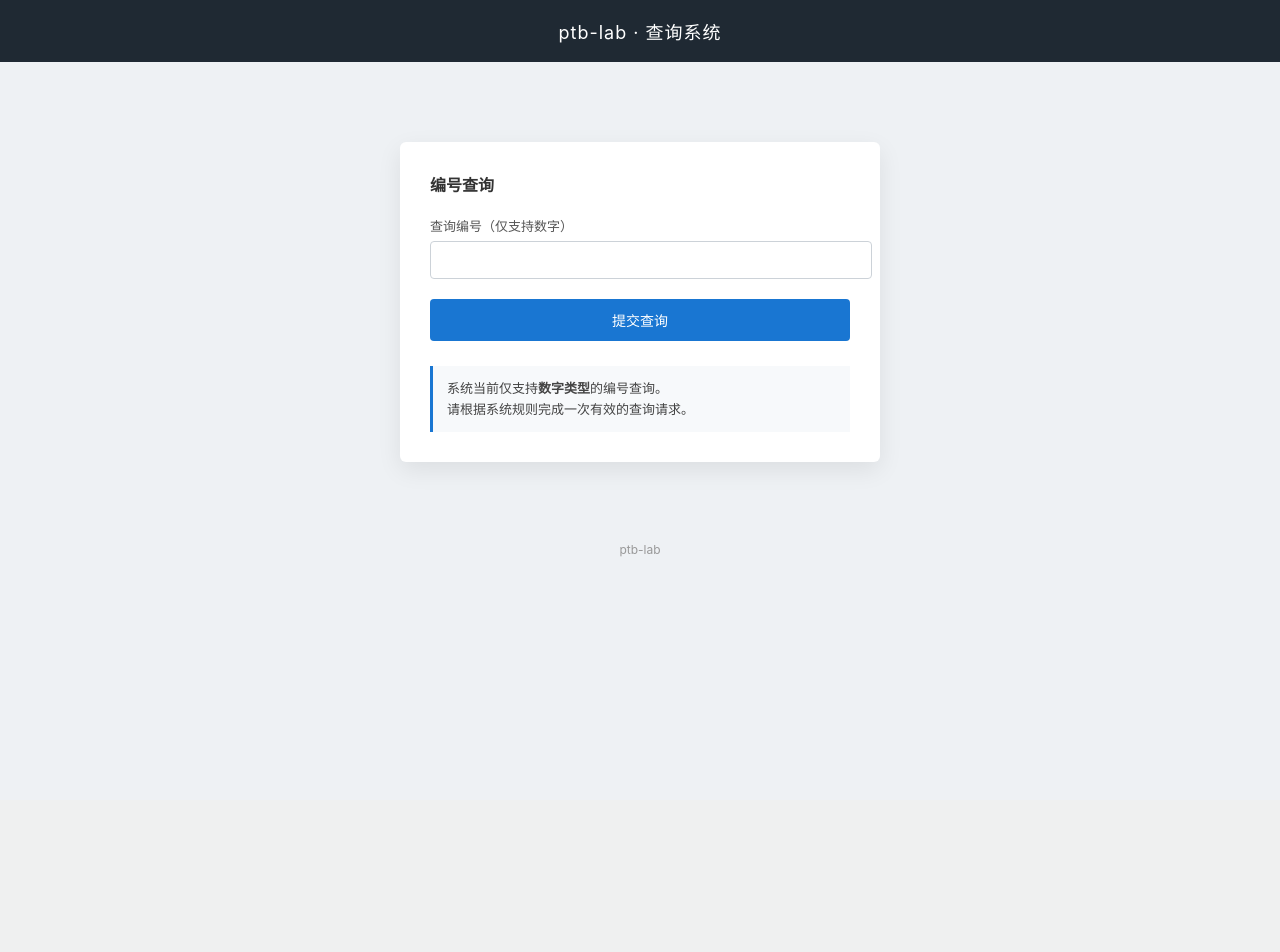
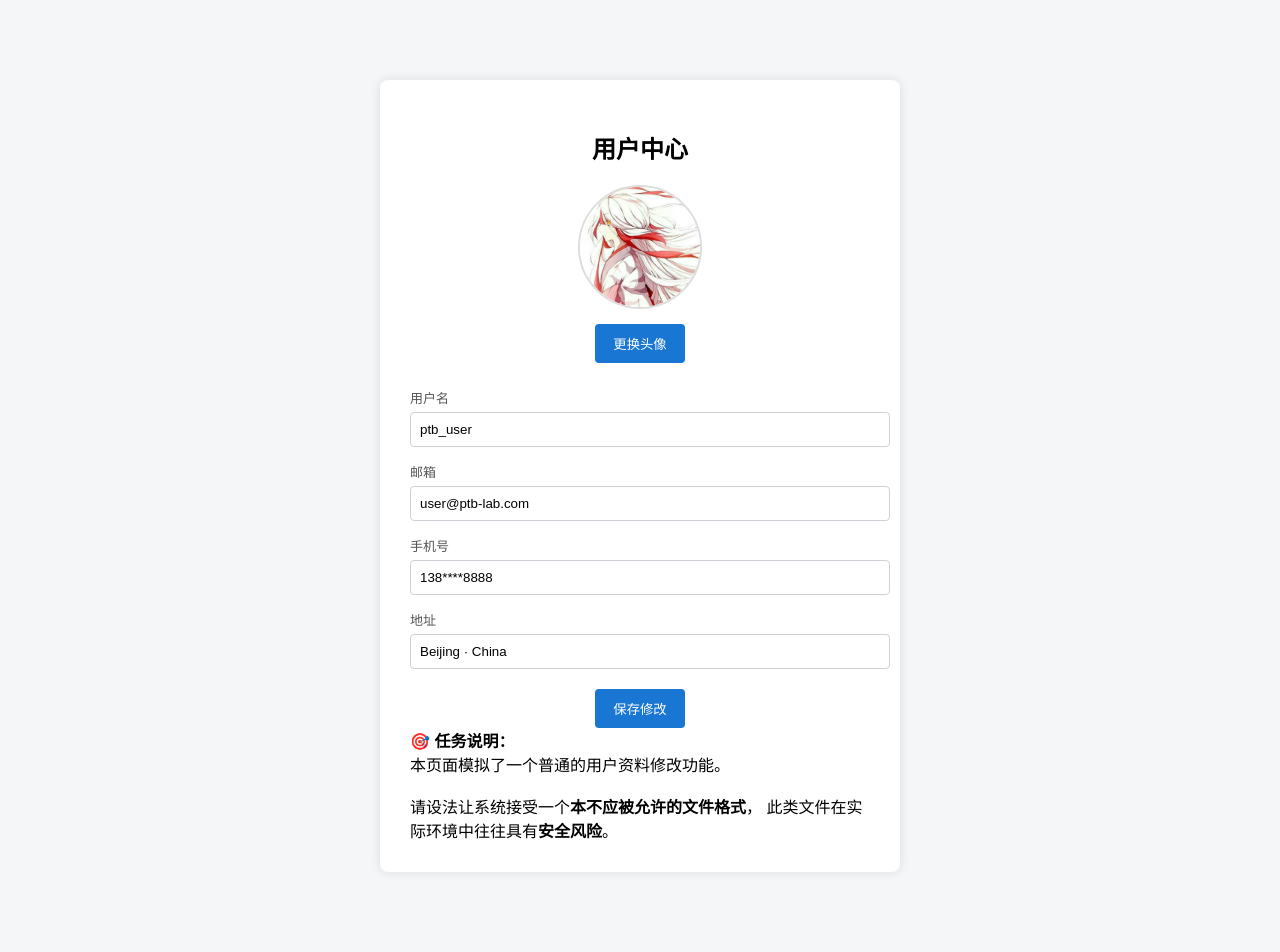
Before and after one commit to Anyuer9837/Target, a PHP site: page / in a window 1280 px wide. Before the commit the page ends 557 px from the top, so only its background shows below. Run offline with PHP 8.4, Linux system fonts and the light colour scheme.

Commit message:
feat:PTB 1.场景优化

```diff
--- a/ptb-lab/index.php
+++ b/ptb-lab/index.php
@@ -2,143 +2,165 @@
 <html lang="zh-CN">
 <head>
     <meta charset="UTF-8">
-    <title>ptb-lab</title>
+    <title>ptb-lab | 用户中心</title>
     <style>
         body {
-            margin: 0;
-            padding: 0;
-            background: #eef1f4;
-            font-family: -apple-system, BlinkMacSystemFont, "Segoe UI",
-                         Roboto, "Helvetica Neue", Arial, sans-serif;
-            color: #333;
+            font-family: Arial, Helvetica, sans-serif;
+            background: #f4f6f8;
         }
-
-        .header {
-            background: #1f2933;
-            color: #fff;
-            padding: 18px 0;
-            text-align: center;
-            font-size: 18px;
-            letter-spacing: 1px;
-        }
-
-        .panel {
-            width: 480px;
+        .container {
+            width: 460px;
             margin: 80px auto;
             background: #fff;
-            border-radius: 6px;
-            box-shadow: 0 8px 24px rgba(0,0,0,0.08);
-            overflow: hidden;
+            padding: 30px;
+            border-radius: 8px;
+            box-shadow: 0 0 12px rgba(0,0,0,0.1);
         }
-
-        .panel-body {
-            padding: 30px;
+        .header {
+            text-align: center;
+            margin-bottom: 25px;
         }
-
-        .panel-body h3 {
-            margin-top: 0;
-            font-size: 16px;
-            font-weight: 600;
-            margin-bottom: 20px;
+        .avatar {
+            width: 120px;
+            height: 120px;
+            border-radius: 50%;
+            border: 2px solid #ddd;
+            object-fit: cover;
+            display: block;
+            margin: 0 auto 8px;
         }
-
-        .form-group {
-            margin-bottom: 20px;
+        .field {
+            margin-bottom: 15px;
         }
-
-        .form-group label {
-            display: block;
+        .field label {
             font-size: 13px;
             color: #555;
-            margin-bottom: 6px;
+            display: block;
+            margin-bottom: 5px;
         }
-
-        .form-group input {
+        .field input {
             width: 100%;
-            padding: 10px;
-            font-size: 14px;
+            padding: 9px;
             border: 1px solid #ccd2d8;
             border-radius: 4px;
-            outline: none;
         }
-
-        .form-group input:focus {
-            border-color: #1976d2;
+        .upload-btn {
+            text-align: center;
+            margin: 15px 0;
         }
-
-        .btn {
-            width: 100%;
-            padding: 11px;
+        button {
+            padding: 10px 18px;
             background: #1976d2;
             border: none;
             color: #fff;
-            font-size: 14px;
             border-radius: 4px;
             cursor: pointer;
         }
-
-        .btn:hover {
-            background: #155fa0;
+        input[type="file"] {
+            display: none;
         }
-
-        .notice {
-            margin-top: 25px;
-            padding: 12px 14px;
-            background: #f7f9fb;
-            border-left: 3px solid #1976d2;
-            font-size: 13px;
-            line-height: 1.6;
-            color: #444;
-        }
-
-        .footer {
+        .actions {
             text-align: center;
-            margin-top: 40px;
-            font-size: 12px;
-            color: #999;
+            margin-top: 20px;
         }
     </style>
 </head>
 <body>
 
-<div class="header">
-    ptb-lab · 查询系统
-</div>
+<div class="container">
+    <div class="header">
+        <h2>用户中心</h2>
 
-<div class="panel">
-    <div class="panel-body">
-        <h3>编号查询</h3>
+        <!-- 头像 -->
+        <img src="yuer.jpg" id="avatarPreview" class="avatar">
 
-        <form method="get" action="search.php" onsubmit="return check()">
-            <div class="form-group">
-                <label>查询编号（仅支持数字）</label>
-                <input type="text" name="id" id="id" autocomplete="off">
-            </div>
-
-            <button class="btn" type="submit">提交查询</button>
-        </form>
-
-        <div class="notice">
-            系统当前仅支持<strong>数字类型</strong>的编号查询。<br>
-            请根据系统规则完成一次有效的查询请求。
+        <div class="upload-btn">
+            <button type="button" onclick="selectAvatar()">更换头像</button>
         </div>
     </div>
-</div>
 
-<div class="footer">
-    ptb-lab
+    <!-- iframe：防刷新 -->
+    <iframe name="hidden_iframe" style="display:none;"></iframe>
+
+    <form
+            method="post"
+            action="upload.php"
+            target="hidden_iframe"
+            onsubmit="return checkAvatar()"
+    >
+        <!-- 真实选择文件，仅用于前端 -->
+        <input type="file" id="avatar" onchange="previewAvatar(this)">
+
+        <!-- ❗ 只把“文件名”提交给后端 -->
+        <input type="hidden" name="avatar_name" id="avatar_name">
+
+        <div class="field">
+            <label>用户名</label>
+            <input type="text" value="ptb_user">
+        </div>
+
+        <div class="field">
+            <label>邮箱</label>
+            <input type="email" value="user@ptb-lab.com">
+        </div>
+
+        <div class="field">
+            <label>手机号</label>
+            <input type="text" value="138****8888">
+        </div>
+
+        <div class="field">
+            <label>地址</label>
+            <input type="text" value="Beijing · China">
+        </div>
+
+        <div class="actions">
+            <button type="submit">保存修改</button>
+        </div>
+    </form>
+
+    <div>
+        🎯 <strong>任务说明：</strong><br>
+        本页面模拟了一个普通的用户资料修改功能。<br><br>
+        请设法让系统接受一个<strong>本不应被允许的文件格式</strong>，
+        此类文件在实际环境中往往具有<strong>安全风险</strong>。
+    </div>
+
+
 </div>
 
 <script>
-function check() {
-    var id = document.getElementById("id").value;
+    function selectAvatar() {
+        document.getElementById('avatar').click();
+    }
 
-    if (!/^[0-9]+$/.test(id)) {
-        alert("参数格式错误");
-        return false;
+    // 本地预览（当次生效）
+    function previewAvatar(input) {
+        if (input.files && input.files[0]) {
+            document.getElementById('avatarPreview').src =
+                URL.createObjectURL(input.files[0]);
+
+            // ❗ 只记录文件名
+            document.getElementById('avatar_name').value =
+                input.files[0].name;
+        }
     }
-    return true;
-}
+
+    // ❌ 漏洞点：仅前端校验
+    function checkAvatar() {
+        var name = document.getElementById('avatar_name').value;
+
+        if (!name) {
+            alert('请选择头像文件');
+            return false;
+        }
+
+        if (!name.toLowerCase().endsWith('.jpg')) {
+            alert('只允许上传 JPG 格式头像');
+            return false;
+        }
+        return true;
+    }
 </script>
 
 </body>
```
Also changed, not shown: ptb-lab/search.php (deleted, +0 -75 lines), ptb-lab/upload.php (added, +20 -0 lines), ptb-lab/yuer.jpg (added).
